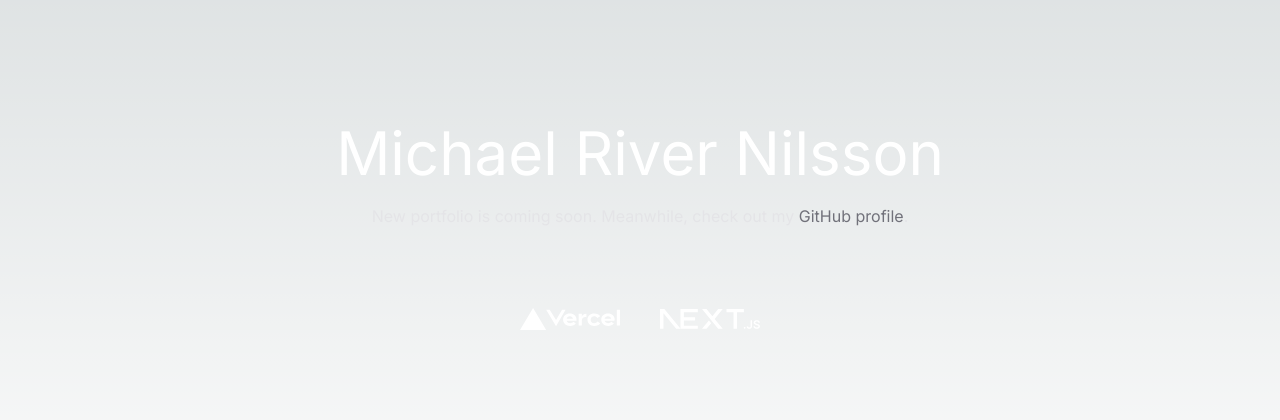
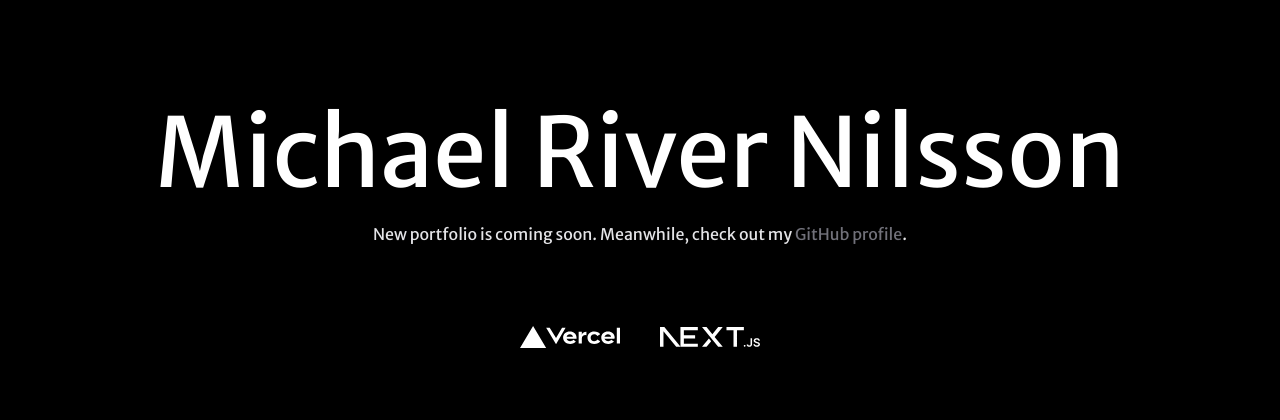
Before and after one commit to RiverMichael/mrn-portfolio, a Next.js app: page / in a window 1280 px wide. Shown: the part 184-604 px from the top of the page. Built offline with nearby package versions, Linux system fonts and the light colour scheme.

Commit message:
Changes font and background color

```diff
--- a/app/globals.css
+++ b/app/globals.css
@@ -8,17 +8,9 @@
 } */
 
 :root {
-  --foreground-rgb: 0, 0, 0;
-  --background-start-rgb: 214, 219, 220;
-  --background-end-rgb: 255, 255, 255;
-}
-
-@media (prefers-color-scheme: dark) {
-  :root {
-    --foreground-rgb: 255, 255, 255;
-    --background-start-rgb: 0, 0, 0;
-    --background-end-rgb: 0, 0, 0;
-  }
+  --foreground-rgb: 255, 255, 255;
+  --background-start-rgb: 0, 0, 0;
+  --background-end-rgb: 0, 0, 0;
 }
 
 body {
--- a/app/layout.jsx
+++ b/app/layout.jsx
@@ -1,7 +1,7 @@
-import { Inter } from "next/font/google";
+import { Merriweather_Sans } from "next/font/google";
 import "./globals.css";
 
-const inter = Inter({ subsets: ["latin"] });
+const merriweather_sans = Merriweather_Sans({ subsets: ["latin"] });
 
 export const metadata = {
   title: "Michael River Nilsson | Frontend Developer",
@@ -11,7 +11,7 @@ export const metadata = {
 export default function RootLayout({ children }) {
   return (
     <html lang="en">
-      <body className={inter.className}>{children}</body>
+      <body className={merriweather_sans.className}>{children}</body>
     </html>
   );
 }
--- a/app/page.jsx
+++ b/app/page.jsx
@@ -5,7 +5,7 @@ export default function Home() {
   return (
     <main className="flex min-h-screen flex-col items-center justify-center px-5 mx-auto">
       <div className="w-screen h-px animate-glow md:block animate-fade-left bg-gradient-to-r from-zinc-300/0 via-zinc-300/50 to-zinc-300/0" />
-      <h1 className="z-10 text-4xl text-transparent duration-1000 bg-white cursor-default text-edge-outline animate-title font-display sm:text-6xl whitespace-nowrap bg-clip-text text-center text-wrap py-5">
+      <h1 className="z-10 text-4xl text-transparent duration-1000 bg-white cursor-default text-edge-outline animate-title font-display sm:text-6xl xl:text-8xl whitespace-nowrap bg-clip-text text-center text-wrap py-5 text-primary">
         Michael River Nilsson
       </h1>
       <div className="w-screen h-px animate-glow md:block animate-fade-right bg-gradient-to-r from-zinc-300/0 via-zinc-300/50 to-zinc-300/0" />
--- a/tailwind.config.js
+++ b/tailwind.config.js
@@ -9,9 +9,9 @@ module.exports = {
       },
       animation: {
         "fade-in": "fade-in 5s ease-in-out forwards",
-        title: "title 3s ease-out forwards",
-        "fade-left": "fade-left 3s ease-in-out forwards",
-        "fade-right": "fade-right 3s ease-in-out forwards",
+        title: "title 4s ease-out forwards",
+        "fade-left": "fade-left 4s ease-in-out forwards",
+        "fade-right": "fade-right 4s ease-in-out forwards",
       },
       keyframes: {
         "fade-in": {
```
